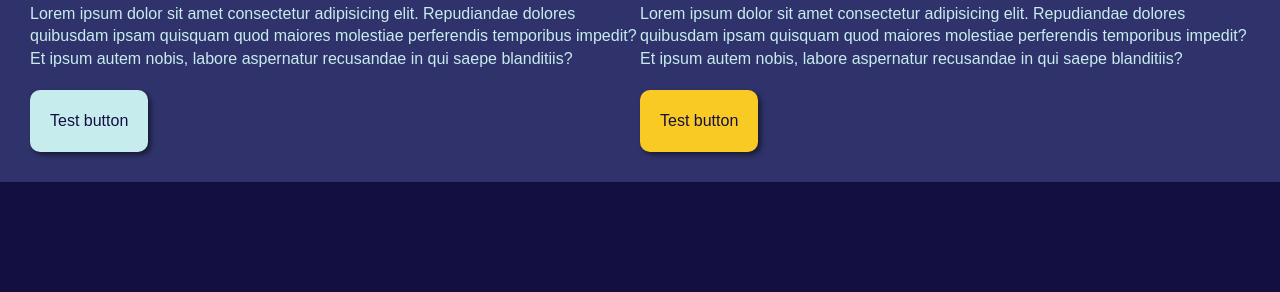
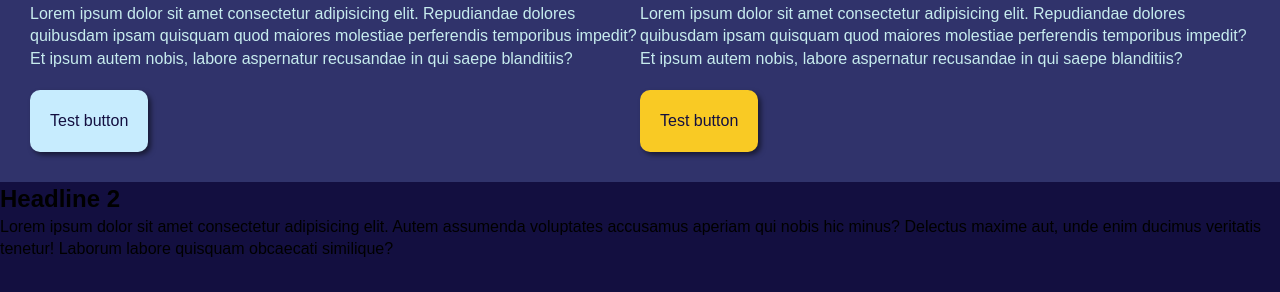
Before and after one commit to SpacemanSpiffDK/repo-collab-test-2, a plain HTML site: page index.html in a window 1280 px wide. Shown: the part 92-384 px from the top of the page. Drawn offline with nearby package versions, Linux system fonts and the light colour scheme.

Commit message:
5.1
Added headline + changed color

```diff
--- a/assets/css/frappe.css
+++ b/assets/css/frappe.css
@@ -44,7 +44,7 @@ h1, h2, h3, h4, h5, h6, p {
 	--frp-density-multiplier-xl: 6;
 
 	/* color variables */
-	--frp-color-primary: #c7ecee;
+	--frp-color-primary: #c7ecfe;
 	--frp-color-secondary: #95afc0;
 	--frp-color-accent: #f9ca24;
 	--frp-color-surface: #30336b;
--- a/index.html
+++ b/index.html
@@ -26,6 +26,8 @@
                 </div>
             </div>
         </article>
+        <h2>Headline 2</h2>
+        <p>Lorem ipsum dolor sit amet consectetur adipisicing elit. Autem assumenda voluptates accusamus aperiam qui nobis hic minus? Delectus maxime aut, unde enim ducimus veritatis tenetur! Laborum labore quisquam obcaecati similique?</p>
     </main>
 </body>
 <!--
```
